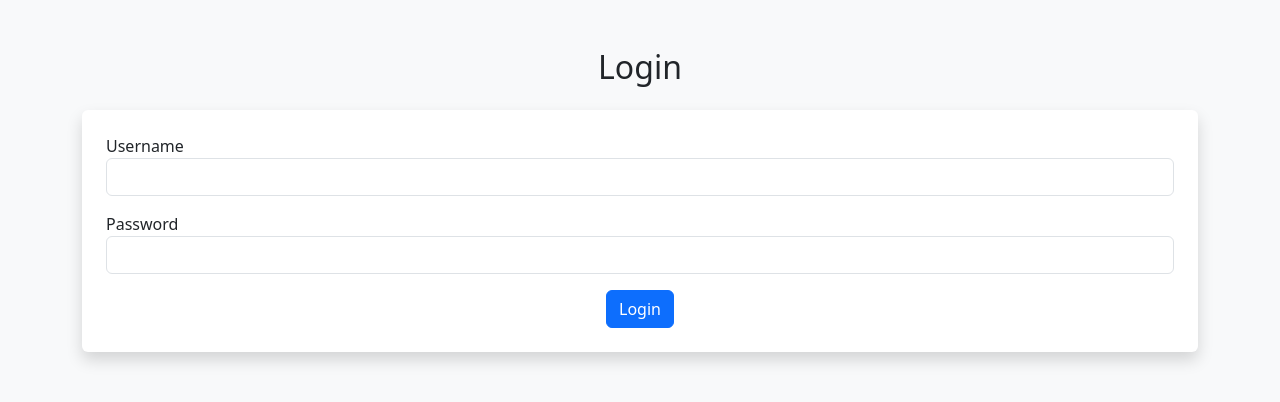
After one commit to gaiuso33/student-course-manager, a Flask app: page /login in a window 1280 px wide. The commit adds this page. Shown: the top 402 px of the page. Run offline with Flask 3, Linux system fonts and the light colour scheme.

Commit message:
final changes, for now

```diff
--- a/app.py
+++ b/app.py
@@ -1,15 +1,18 @@
 from flask import Flask, render_template
 from flask_sqlalchemy import SQLAlchemy
 import os
-from forms import StudentForm
+from forms import StudentForm, LoginForm
 from flask import request, redirect, url_for
 import pandas as pd
 from flask import send_file
 from io import BytesIO
-
+from flask_login import UserMixin
+from flask_login import LoginManager, login_user, logout_user, login_required, current_user
+from werkzeug.security import generate_password_hash, check_password_hash
 
 app = Flask(__name__)
 app.config['SECRET_KEY'] = 'mysecretkey'
+
 
 # SQLite DB config
 basedir = os.path.abspath(os.path.dirname(__file__))
@@ -31,6 +34,30 @@ class CourseGrade(db.Model):
     course_name = db.Column(db.String(100), nullable=False)
     score = db.Column(db.Float, nullable=False)
     student_id = db.Column(db.Integer, db.ForeignKey('student.id'), nullable=False)
+
+class User(UserMixin, db.Model):
+    id = db.Column(db.Integer, primary_key=True)
+    username = db.Column(db.String(80), unique=True, nullable=False)
+    password = db.Column(db.String(200), nullable=False)  # hashed
+    role = db.Column(db.String(10), nullable=False)  # 'admin' or 'student'
+
+
+login_manager = LoginManager()
+login_manager.init_app(app)
+login_manager.login_view = 'login'
+
+@login_manager.user_loader
+def load_user(user_id):
+    return User.query.get(int(user_id))
+# Create the database tables
+with app.app_context():
+    db.create_all()
+# Create an admin user if it doesn't exist
+with app.app_context():
+    if not User.query.filter_by(username='admin').first():
+        admin = User(username='admin', password=generate_password_hash('admin123'), role='admin')
+        db.session.add(admin)
+        db.session.commit()
 
 # ------------------ helper functions ------------------
 
@@ -61,8 +88,29 @@ def calculate_gpa(grades):
 def home():
     return render_template('index.html')
 
+@app.route('/login', methods=['GET', 'POST'])
+def login():
+    form = LoginForm()
+    if form.validate_on_submit():
+        user = User.query.filter_by(username=form.username.data).first()
+        if user and check_password_hash(user.password, form.password.data):
+            login_user(user)
+            return redirect(url_for('home'))
+    return render_template('login.html', form=form)
+
+@app.route('/logout')
+@login_required
+def logout():
+    logout_user()
+    return redirect(url_for('login'))
+
+
 @app.route('/add', methods=['GET', 'POST'])
+@login_required
 def add_student():
+    # Optionally restrict to admin only
+    if current_user.role != 'admin':
+        return redirect(url_for('home'))
     form = StudentForm()
     if form.validate_on_submit():
         student = Student.query.filter_by(matric_no=form.matric_no.data).first()
--- a/forms.py
+++ b/forms.py
@@ -1,10 +1,15 @@
 from flask_wtf import FlaskForm
-from wtforms import StringField, FloatField, SubmitField
+from wtforms import StringField, FloatField, SubmitField, PasswordField
 from wtforms.validators import DataRequired
 
 class StudentForm(FlaskForm):
     name = StringField("Student Name", validators=[DataRequired()])
     matric_no = StringField("Matric Number", validators=[DataRequired()])
     course_name = StringField("Course Name", validators=[DataRequired()])
-    score = FloatField("Course Score", validators=[DataRequired()])
-    submit = SubmitField("Submit")
+    score = FloatField("Score", validators=[DataRequired()])
+    submit = SubmitField("Add Record")
+
+class LoginForm(FlaskForm):
+    username = StringField("Username", validators=[DataRequired()])
+    password = PasswordField("Password", validators=[DataRequired()])
+    submit = SubmitField("Login")
--- a/requirements.txt
+++ b/requirements.txt
@@ -3,6 +3,7 @@ click==8.2.1
 colorama==0.4.6
 et_xmlfile==2.0.0
 Flask==3.1.1
+Flask-Login==0.6.3
 Flask-SQLAlchemy==3.1.1
 Flask-WTF==1.2.2
 greenlet==3.2.3
--- /dev/null
+++ b/templates/login.html
@@ -0,0 +1,20 @@
+<!DOCTYPE html>
+<html lang="en">
+<head>
+    <meta charset="UTF-8" />
+    <meta name="viewport" content="width=device-width, initial-scale=1.0" />
+    <title>Login</title>
+    <link href="https://cdn.jsdelivr.net/npm/bootstrap@5.3.0/dist/css/bootstrap.min.css" rel="stylesheet">
+</head>
+<body class="bg-light">
+    <div class="container py-5">
+        <h2 class="text-center mb-4">Login</h2>
+        <form method="POST" class="shadow p-4 bg-white rounded">
+            {{ form.hidden_tag() }}
+            <div class="mb-3">{{ form.username.label }} {{ form.username(class="form-control") }}</div>
+            <div class="mb-3">{{ form.password.label }} {{ form.password(class="form-control") }}</div>
+            <div class="text-center">{{ form.submit(class="btn btn-primary") }}</div>
+        </form>
+    </div>
+</body>
+</html>
--- a/templates/students.html
+++ b/templates/students.html
@@ -47,7 +47,7 @@
     <div class="text-center my-4">
         <a href="/add" class="btn btn-primary">Add Student Record</a>
         <a href="/students" class="btn btn-success">View All Students</a>
-            <a href="/export/excel" class="btn btn-outline-success">⬇️ Export to Excel</a>
+         <a href="/export/excel" class="btn btn-outline-success">⬇️ Export to Excel</a>
     </div>
 
     <script>
```
Also changed, not shown: data.db.
